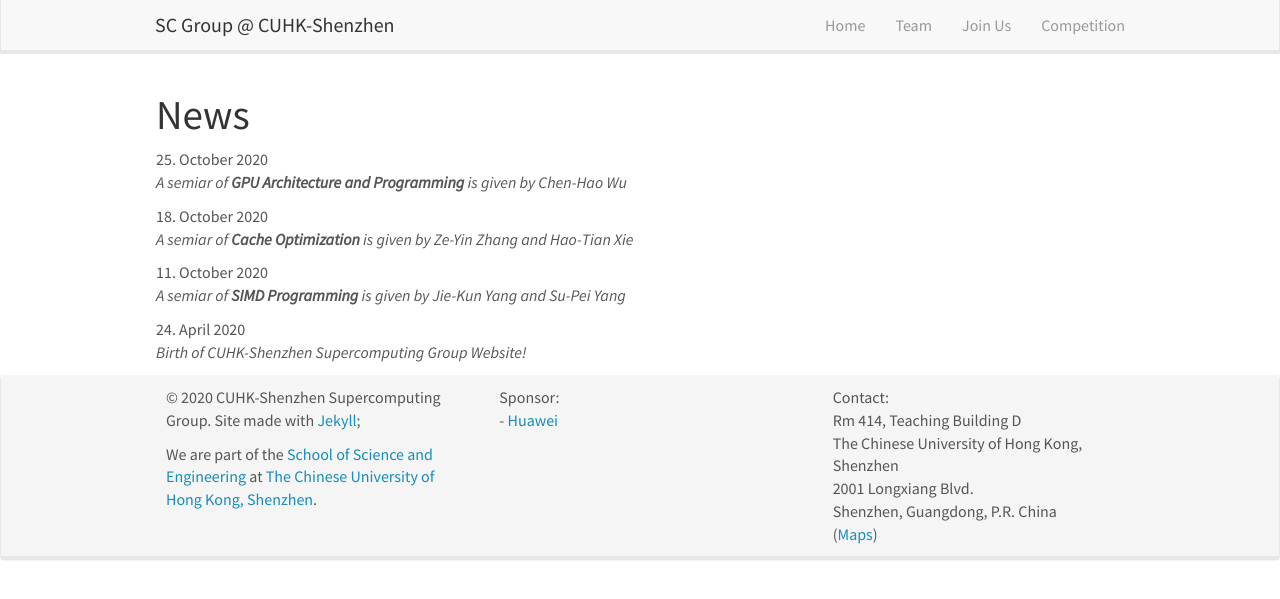
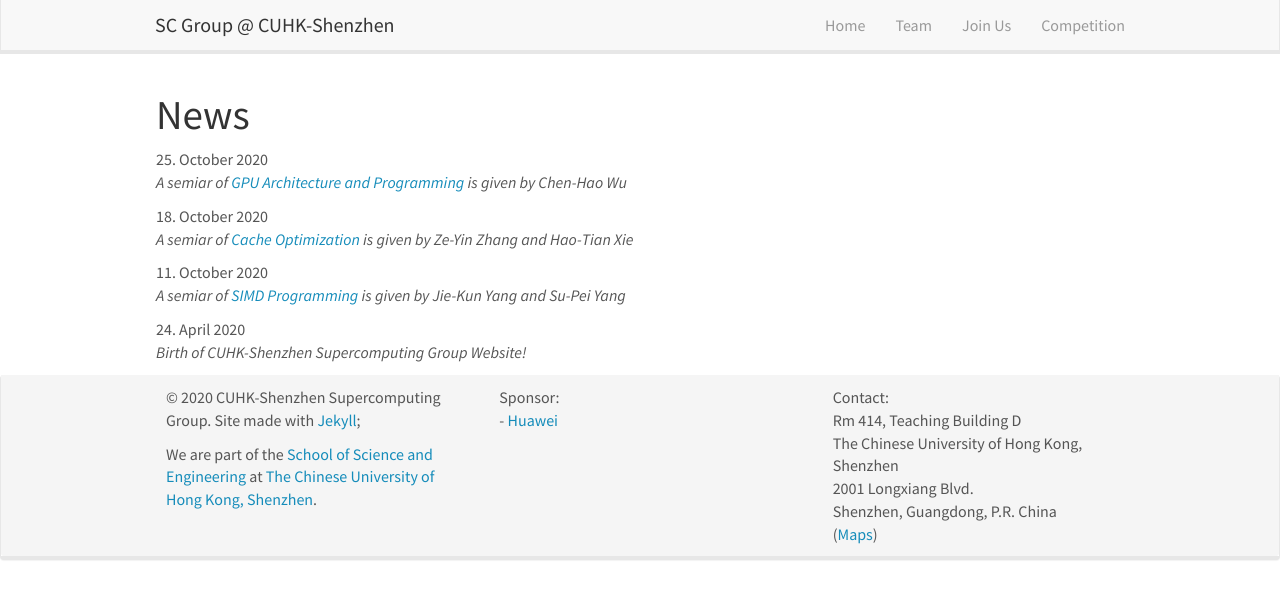
Before and after one commit to CUHK-SZ-SC/cuhk-sz-sc.github.io, a Jekyll site: the page built from _pages/allnews.md, in a window 1280 px wide. Shown: the top 599 px of the page. Built offline with Jekyll 4.4.1, drawn with Linux system fonts in a browser that asks for light colours; nearby versions of some CDN libraries.

Commit message:
Update news.yml

```diff
--- a/_data/news.yml
+++ b/_data/news.yml
@@ -1,11 +1,11 @@
 - date: 25. October 2020
-  headline: A semiar of <b href="https://github.com/CUHKSZ-HPC/Seminars/tree/main/2020-10-25-GPUArchnProgramming">GPU Architecture and Programming</b> is given by Chen-Hao Wu
+  headline: A semiar of <a href="https://github.com/CUHKSZ-HPC/Seminars/tree/main/2020-10-25-GPUArchnProgramming">GPU Architecture and Programming</a> is given by Chen-Hao Wu
 
 - date: 18. October 2020
-  headline: A semiar of <b href="https://github.com/CUHKSZ-HPC/Seminars/tree/main/2020-10-18-ALookAtCacheFundamentalsAndOptimization">Cache Optimization</b> is given by Ze-Yin Zhang and Hao-Tian Xie
+  headline: A semiar of <a href="https://github.com/CUHKSZ-HPC/Seminars/tree/main/2020-10-18-ALookAtCacheFundamentalsAndOptimization">Cache Optimization</a> is given by Ze-Yin Zhang and Hao-Tian Xie
 
 - date: 11. October 2020
-  headline: A semiar of <b href="https://github.com/CUHKSZ-HPC/Seminars/tree/main/2020-10-11-SIMD">SIMD Programming</b> is given by Jie-Kun Yang and Su-Pei Yang
+  headline: A semiar of <a href="https://github.com/CUHKSZ-HPC/Seminars/tree/main/2020-10-11-SIMD">SIMD Programming</a> is given by Jie-Kun Yang and Su-Pei Yang
 
 
 - date: 24. April 2020
```
